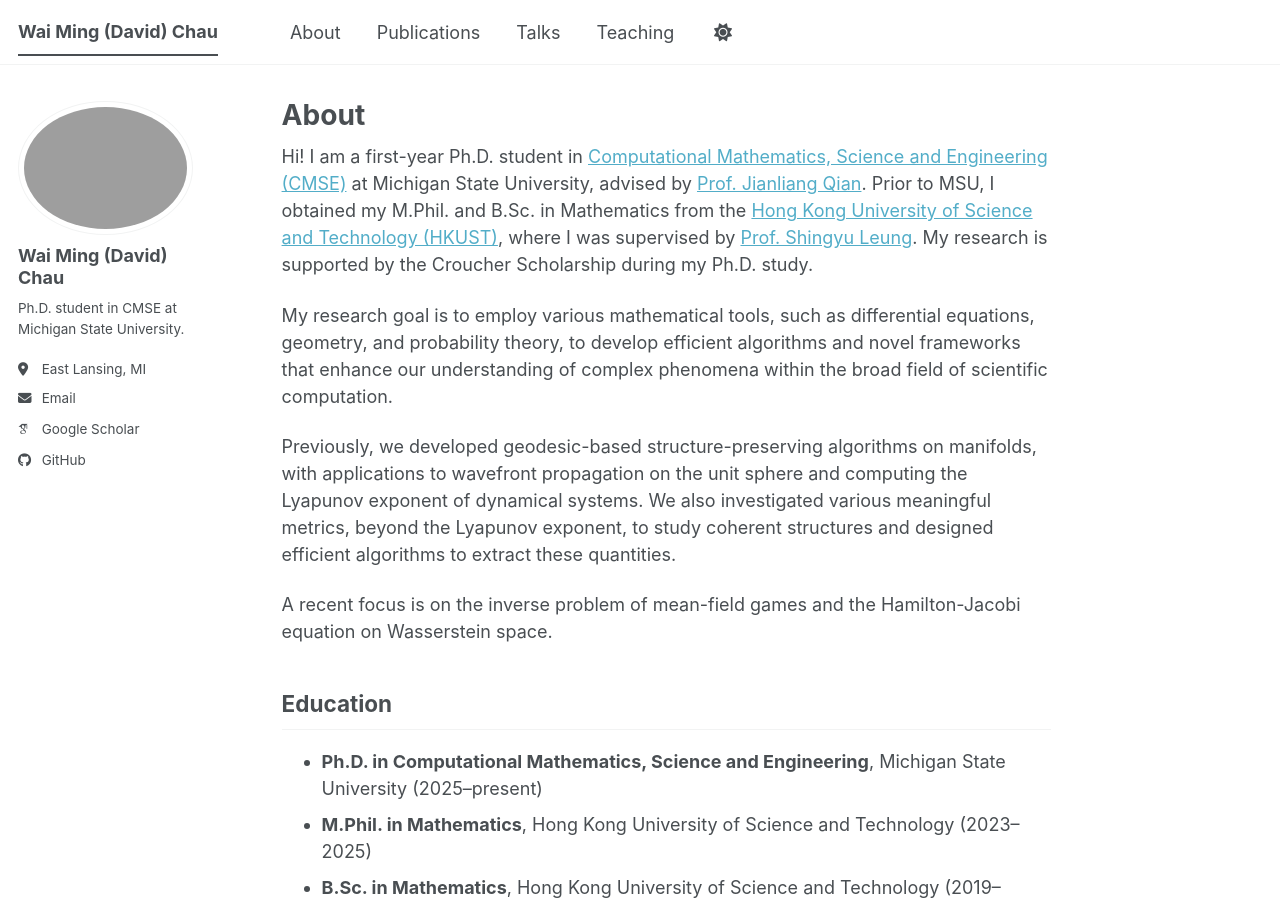
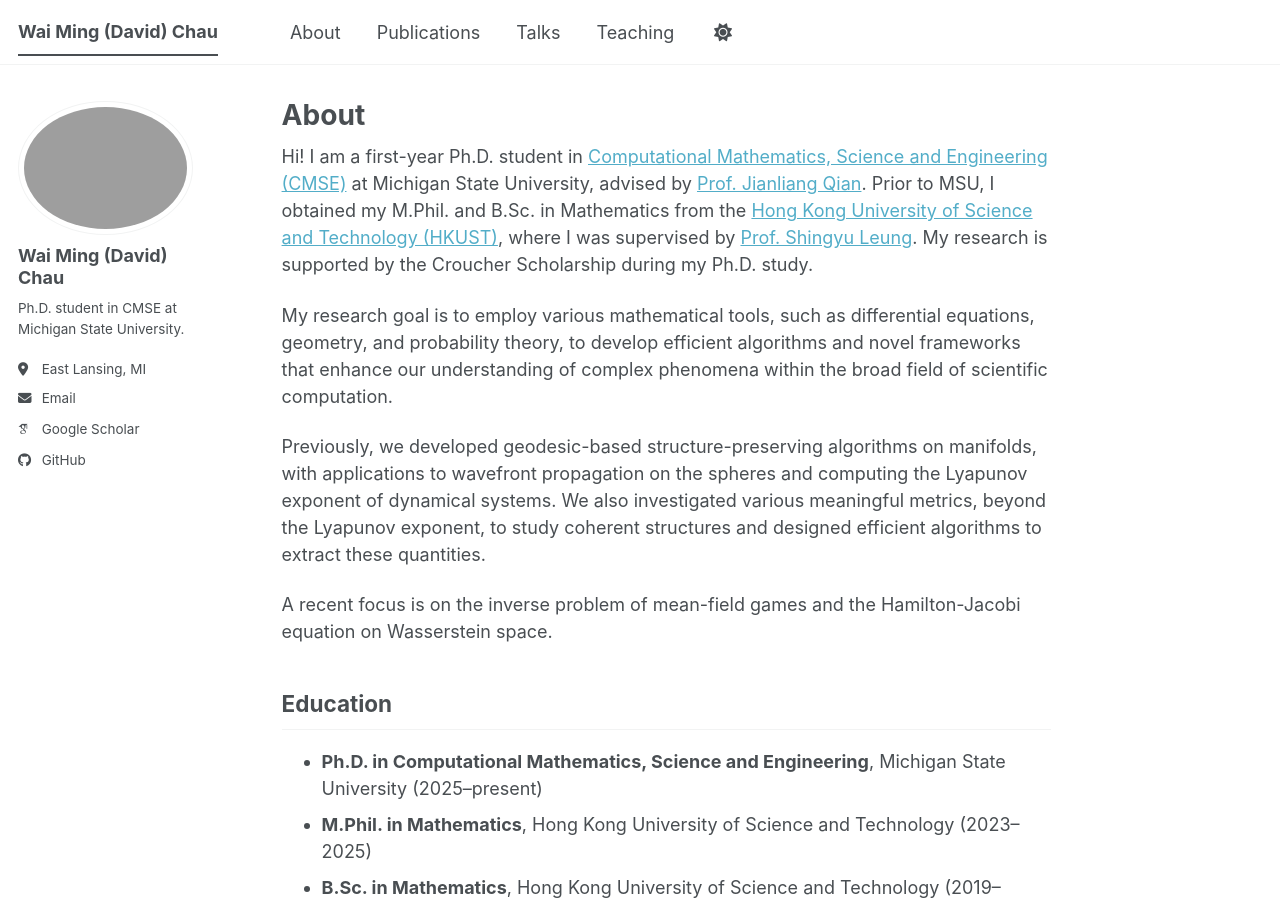
Before and after one commit to wm-chau/wm-chau.github.io, a Jekyll site: the page built from _pages/about.md, in a window 1280 px wide and 900 px high. Built offline with Jekyll 4.4.1, drawn with Linux system fonts in a browser that asks for light colours; some web fonts are replaced; a script bundle is joined from its source files by our own code; library files that are not in the unit come from our copies.

Commit message:
Update terminology in about.md
Corrected the term 'unit sphere' to 'spheres' for consistency.

```diff
--- a/_pages/about.md
+++ b/_pages/about.md
@@ -11,7 +11,7 @@ Hi! I am a first-year Ph.D. student in [Computational Mathematics, Science and E
 
 My research goal is to employ various mathematical tools, such as differential equations, geometry, and probability theory, to develop efficient algorithms and novel frameworks that enhance our understanding of complex phenomena within the broad field of scientific computation.
 
-Previously, we developed geodesic-based structure-preserving algorithms on manifolds, with applications to wavefront propagation on the unit sphere and computing the Lyapunov exponent of dynamical systems. We also investigated various meaningful metrics, beyond the Lyapunov exponent, to study coherent structures and designed efficient algorithms to extract these quantities.
+Previously, we developed geodesic-based structure-preserving algorithms on manifolds, with applications to wavefront propagation on the spheres and computing the Lyapunov exponent of dynamical systems. We also investigated various meaningful metrics, beyond the Lyapunov exponent, to study coherent structures and designed efficient algorithms to extract these quantities.
 
 A recent focus is on the inverse problem of mean-field games and the Hamilton-Jacobi equation on Wasserstein space.
 
```
